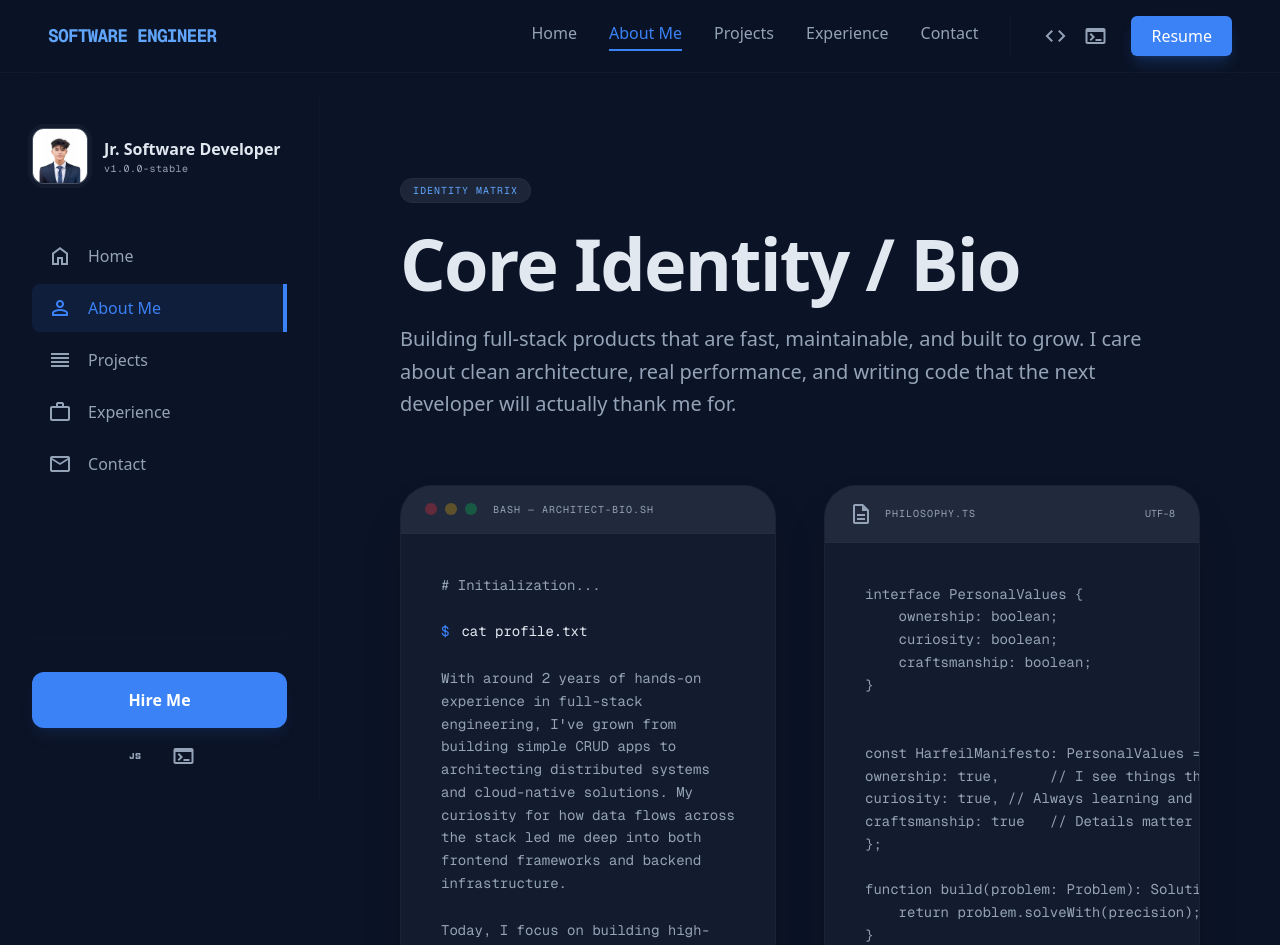
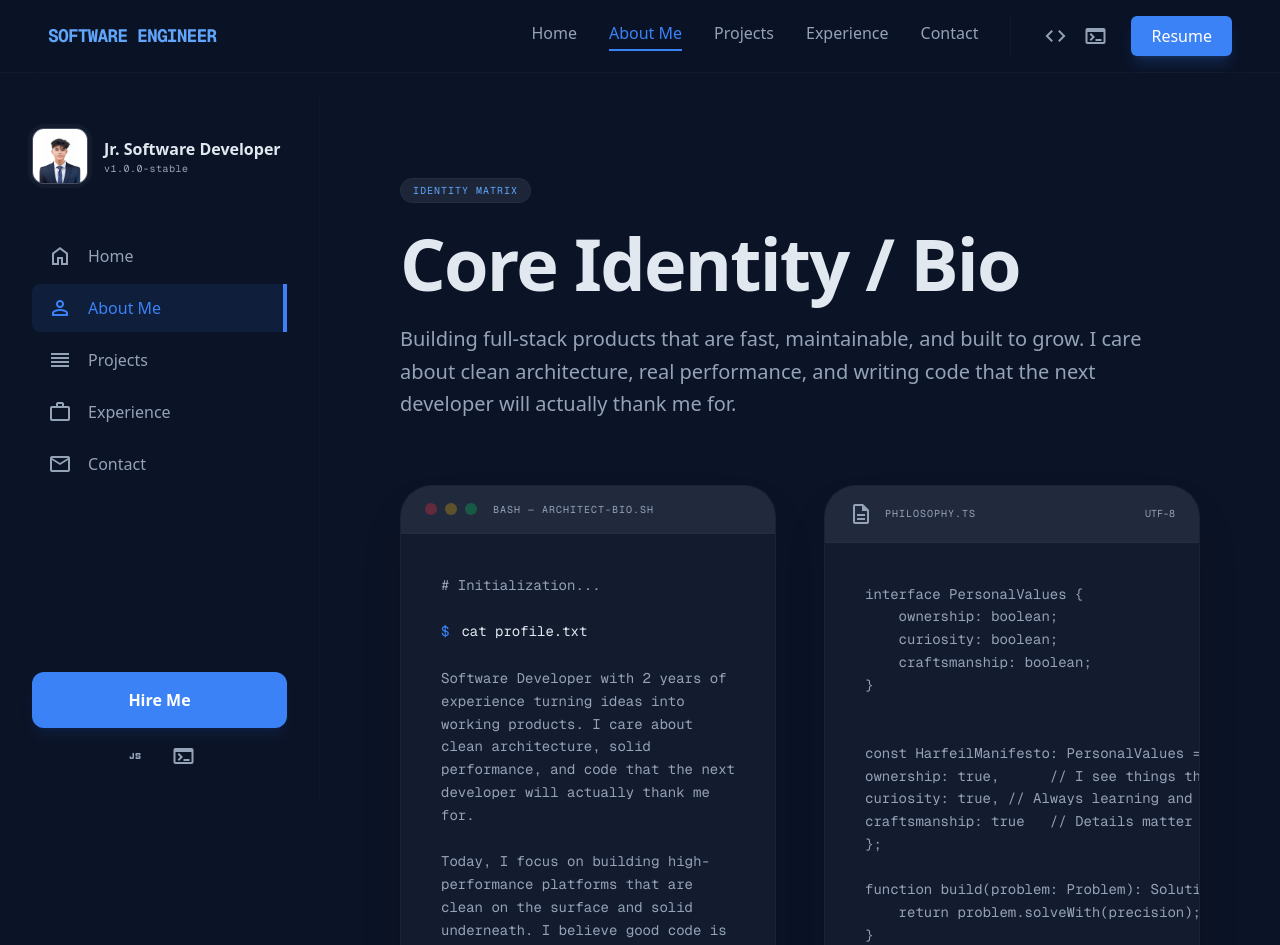
Before and after one commit to harfeil-sal/my-portfolio, a Next.js app: page /AboutMe in a window 1280 px wide. Shown: the top 945 px of the page. Built offline with nearby package versions, Linux system fonts and the light colour scheme.

Commit message:
Updated About Me and Projects

```diff
--- a/app/AboutMe/page.tsx
+++ b/app/AboutMe/page.tsx
@@ -79,11 +79,9 @@ export default function About() {
                   <span className="text-on-surface">cat profile.txt</span>
                 </div>
                 <div className="text-on-surface-variant max-w-xl">
-                With around 2 years of hands-on experience in full-stack engineering,
-                I've grown from building simple CRUD apps to architecting distributed
-                systems and cloud-native solutions. My curiosity for how data flows
-                across the stack led me deep into both frontend frameworks and backend
-                infrastructure.
+                Software Developer with 2 years of experience turning ideas into
+                working products. I care about clean architecture, solid performance,
+                and code that the next developer will actually thank me for.
                 </div>
                 <div className="text-on-surface-variant max-w-xl">
                 Today, I focus on building high-performance platforms that are clean
--- a/app/Projects/page.tsx
+++ b/app/Projects/page.tsx
@@ -54,6 +54,7 @@ export default function Projects() {
       image: "/myrx.png",
       active: false,
       type: "None",
+      githubLink: "https://github.com/Harfeil/mapping",
       id: "05"
     },
     {
@@ -63,6 +64,7 @@ export default function Projects() {
       image: "/myrx.png",
       active: false,
       type: "None",
+
       id: "06"
     },
     // {
@@ -230,6 +232,11 @@ export default function Projects() {
                       <span className="material-symbols-outlined text-sm">{project.type == "Android" ? "download" : "open_in_new"}</span> {project.type == "Android" ? "Download APK" : "View Website"}
                     </a>
                     )}
+                    {project.githubLink && (
+                      <a href={project.githubLink} target="_blank" rel="noopener noreferrer" className="flex items-center gap-2 text-xs font-bold text-primary hover:brightness-125 transition-all">
+                        <span className="material-symbols-outlined text-sm">code</span> Source Code
+                      </a>
+                    )}
                   </div>
                 </div>
               </div>
```
